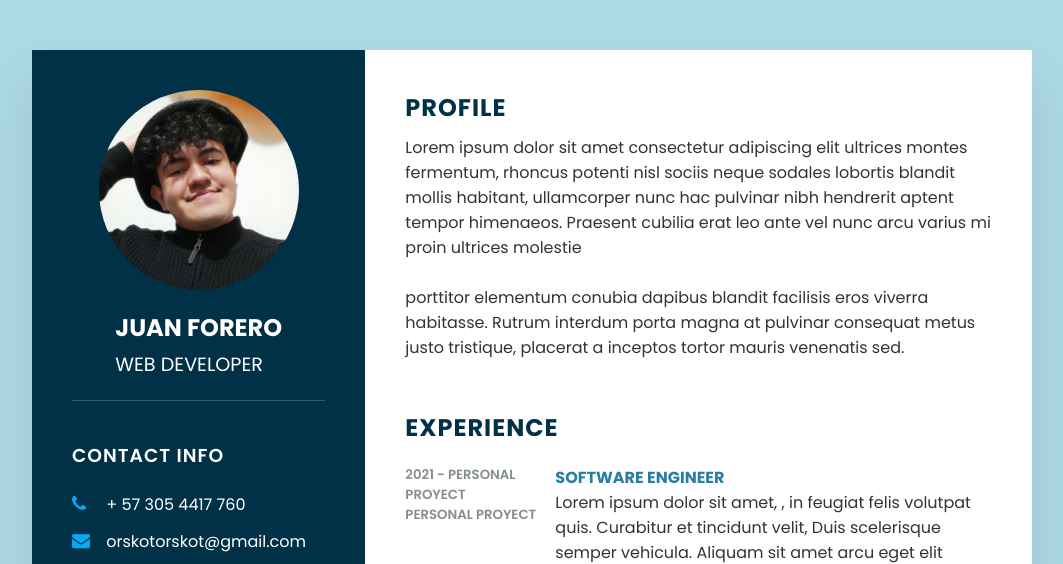
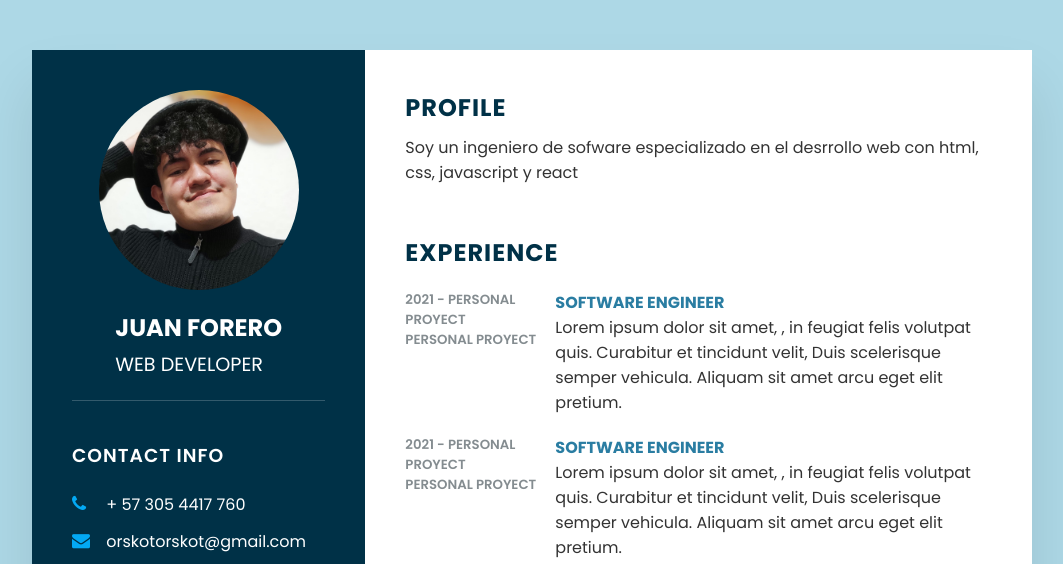
Before and after one commit to orskot/cv-web, a plain HTML site: page index.html in a window 1280 px wide. Shown: the top 564 px of the page, without its empty margins (108-1171 px from the left). Drawn offline with Linux system fonts and the light colour scheme.

Commit message:
cambie el loremp impsum del profile

```diff
--- a/index.html
+++ b/index.html
@@ -89,8 +89,7 @@
         <div class="right-Side">
             <div class="about">
                 <h2 class="title2">Profile</h2>
-                <p>Lorem ipsum dolor sit amet consectetur adipiscing elit ultrices montes fermentum, rhoncus potenti nisl sociis neque sodales lobortis blandit mollis habitant, ullamcorper nunc hac pulvinar nibh hendrerit aptent tempor himenaeos. Praesent cubilia erat leo ante vel nunc arcu varius mi proin ultrices molestie <br><br>
-                    porttitor elementum conubia dapibus blandit facilisis eros viverra habitasse. Rutrum interdum porta magna at pulvinar consequat metus justo tristique, placerat a inceptos tortor mauris venenatis sed.
+                <p>Soy un ingeniero de sofware especializado en el desrrollo web con html, css, javascript y react
                 </p>
             </div>
             <div class="about">
```
